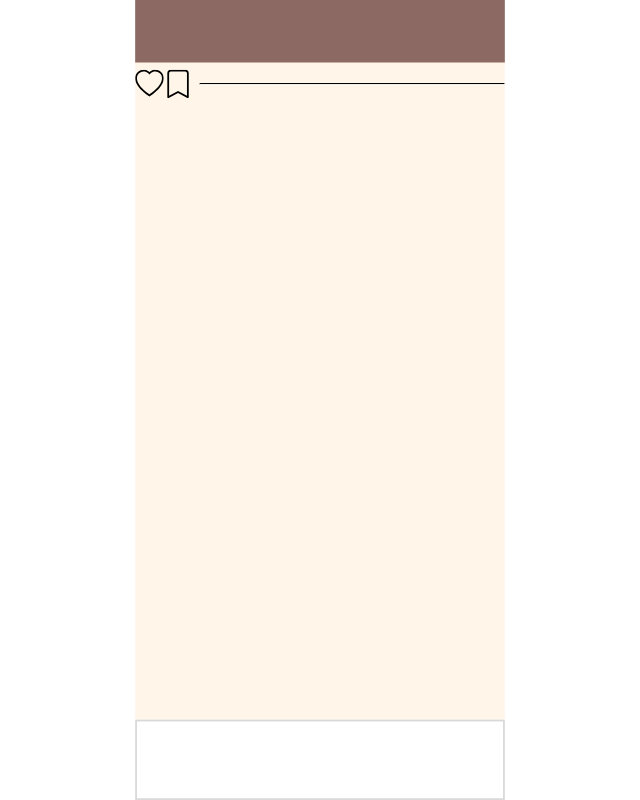
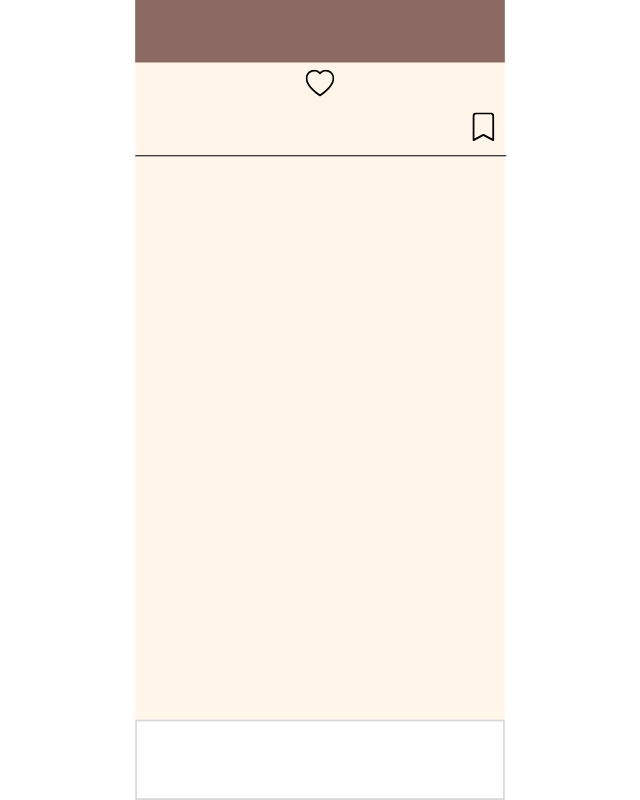
Before and after one commit to uedamasanari/school_develop_1, a Next.js app in the folder corde_cloud/frontend/: page /timeline in a window 1280 px wide. Shown: the whole page, without its empty margins (320-960 px from the left). Built offline with nearby package versions, Linux system fonts and the light colour scheme.

Commit message:
timeline

```diff
--- a/corde_cloud/frontend/src/pages/timeline.jsx
+++ b/corde_cloud/frontend/src/pages/timeline.jsx
@@ -3,20 +3,17 @@ import styles from '@/styles/Timeline.module.css';
 export default function Timeline() {
   return (
     <div className={styles.container}>
+
       <svg xmlns="http://www.w3.org/2000/svg" width="32" height="32" fill="currentColor" className={`${styles.icon} ${styles.leftIcon}`} viewBox="0 0 16 16">
         <path d="m8 2.748-.717-.737C5.6.281 2.514.878 1.4 3.053c-.523 1.023-.641 2.5.314 4.385.92 1.815 2.834 3.989 6.286 6.357 3.452-2.368 5.365-4.542 6.286-6.357.955-1.886.838-3.362.314-4.385C13.486.878 10.4.28 8.717 2.01L8 2.748zM8 15C-7.333 4.868 3.279-3.04 7.824 1.143c.06.055.119.112.176.171a3.12 3.12 0 0 1 .176-.17C12.72-3.042 23.333 4.867 8 15z" />
       </svg>
-
-      <div className={styles.content}>
-        {/* コンテンツ */}
-      </div>
 
       <svg xmlns="http://www.w3.org/2000/svg" width="32" height="32" fill="currentColor" className={`${styles.icon} ${styles.rightIcon}`} viewBox="0 0 16 16">
         <path d="M2 2a2 2 0 0 1 2-2h8a2 2 0 0 1 2 2v13.5a.5.5 0 0 1-.777.416L8 13.101l-5.223 2.815A.5.5 0 0 1 2 15.5V2zm2-1a1 1 0 0 0-1 1v12.566l4.723-2.482a.5.5 0 0 1 .554 0L13 14.566V2a1 1 0 0 0-1-1H4z" />
       </svg>
 
       <hr className={styles.horizontalLine} />
-
-    </div>
+      </div>
   );
 }
+//このプログラムのアイコンの下の行に横線を入れたいです
--- a/corde_cloud/frontend/src/styles/Timeline.module.css
+++ b/corde_cloud/frontend/src/styles/Timeline.module.css
@@ -1,6 +1,7 @@
 .container {
     display: flex;
     align-items: center;
+    flex-direction: column; /* コンテンツを縦方向に配置するために追加 */
 }
 
 .icon {
@@ -23,5 +24,5 @@
 
 .horizontalLine {
     border-top: 1px solid black; /* 横線のスタイル */
-    flex-grow: 1; /* 横線が残りのスペースを占めるようにする */
+    width: 100%; /* 横線がコンテナの幅いっぱいに広がるように追加 */
 }
```
